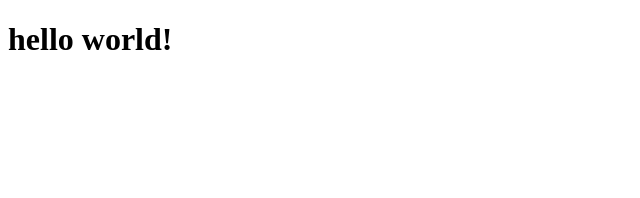
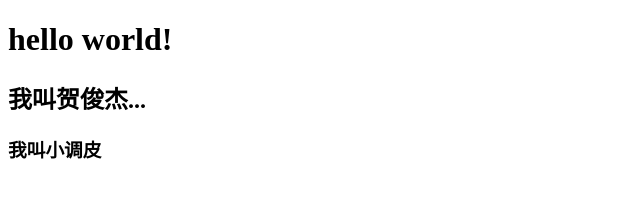
Before and after one commit to xiaotiaopi/testgitDemo, a plain HTML site: page index.html in a window 1280 px wide. Shown: the whole page, without its empty margins (0-640 px from the left). Drawn offline with Linux system fonts and the light colour scheme.

Commit message:
修改了index.html内容!

```diff
--- a/index.html
+++ b/index.html
@@ -8,5 +8,7 @@
 </head>
 <body>
     <h1>hello world!</h1>
+    <h2>我叫贺俊杰...</h2>
+    <h3>我叫小调皮</h3>
 </body>
 </html>
```
